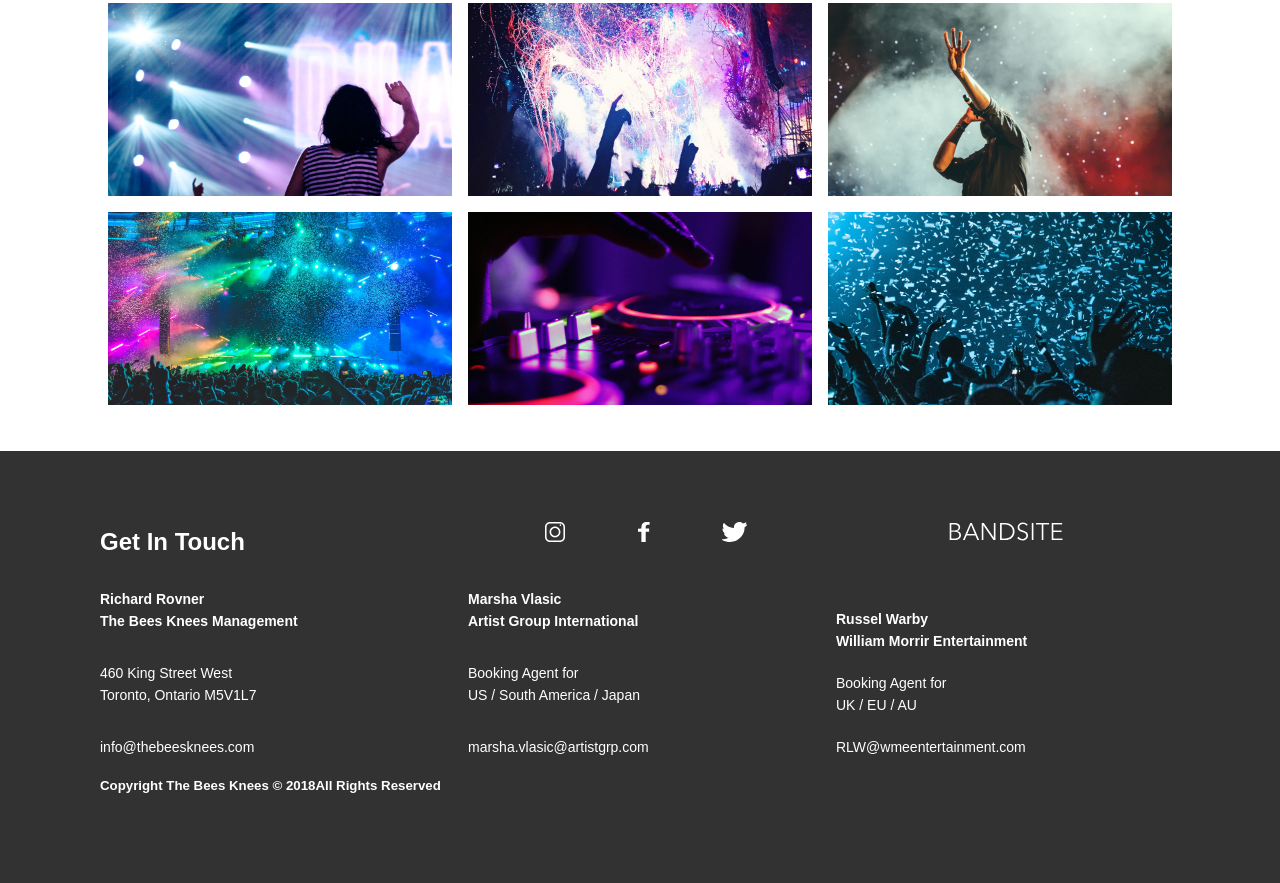
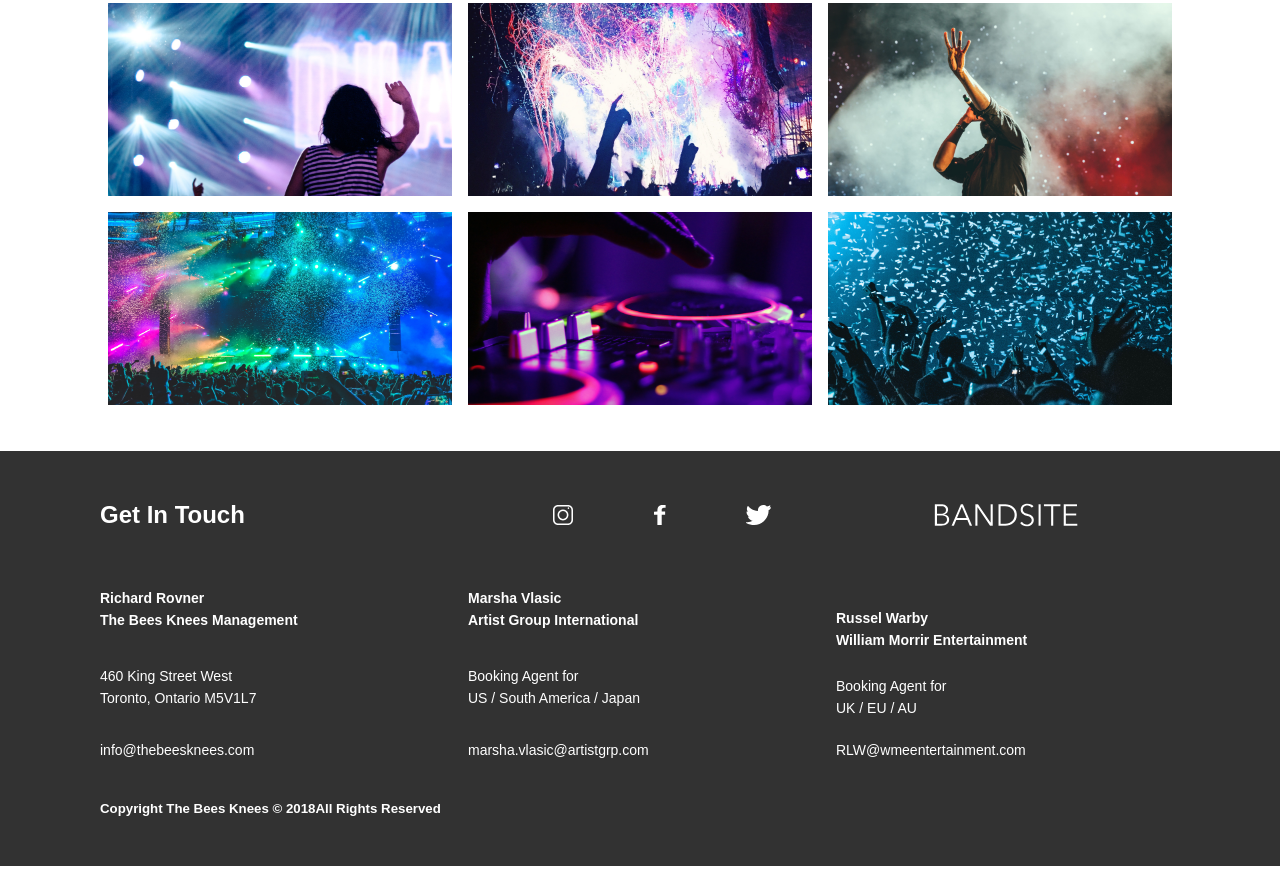
Before and after one commit to SaifMaknojia/saif-maknojia-bandsite, a plain HTML site: page sprint-one/index.html in a window 1280 px wide. Shown: the part 2283-3166 px from the top of the page. Drawn offline with Linux system fonts and the light colour scheme; a web font is replaced by a local one.

Commit message:
please consider this as FINAL COMMIT

```diff
--- a/sprint-one/scss/style.scss
+++ b/sprint-one/scss/style.scss
@@ -420,9 +420,11 @@ body {
     height: 670px;
   }
 
+  .social-media__icon{
+    margin-left: 2rem;
+  }
+
   .musician {
-
-
     &__container {
       padding-left: 92px;
       padding-right: 92px;
@@ -457,8 +459,38 @@ body {
     display: none;
   }
 
-  .footer {
-    padding: 2.5rem 0px;
+  .social-media{
+
+    &__container{
+      margin-top: 3rem;
+      align-items: center;
+      margin-bottom: 3.5rem;
+    }
+
+    &__logo {
+      height: 1.5rem;
+    }
+
+    &__heading{
+     margin-top: 0;
+
+    }
+
+  }
+
+  .para__container {
+    &:nth-child(2){
+      margin-top: 1.5rem;
+    }
+  }
+
+  .media {
+    margin-top: 0;
+    margin-bottom: 2.5rem;
+  }
+
+  .copyright{
+    padding-top: 0;
   }
 
 
```
Also changed, not shown: sprint-one/scss/style.css, 2 other files.
